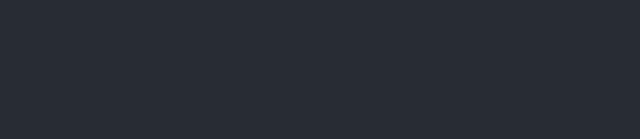
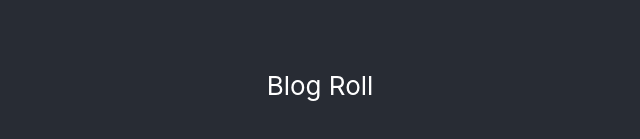
Before and after one commit to viperscape/chibi, a React (Create React App) app in the folder client/: page / in a window 1280 px wide. Shown: the part 315-454 px from the top of the page, without its empty margins (320-960 px from the left). Built offline with nearby package versions, Linux system fonts and the light colour scheme.

Commit message:
blogroll component

```diff
--- a/client/src/App.js
+++ b/client/src/App.js
@@ -1,12 +1,14 @@
 import React, { Component } from 'react';
 import './App.css';
+
+import BlogRoll from "./blogroll";
 
 class App extends Component {
     render() {
         return (
             <div className="App">
                 <header className="App-header">
-
+                    <BlogRoll/>
                 </header>
             </div>
         );
--- /dev/null
+++ b/client/src/blogroll.js
@@ -0,0 +1,13 @@
+import React, { Component } from 'react';
+
+class BlogRoll extends Component {
+    render() {
+        return (
+            <div>
+                Blog Roll
+            </div>
+        );
+    }
+}
+
+export default BlogRoll;
```
